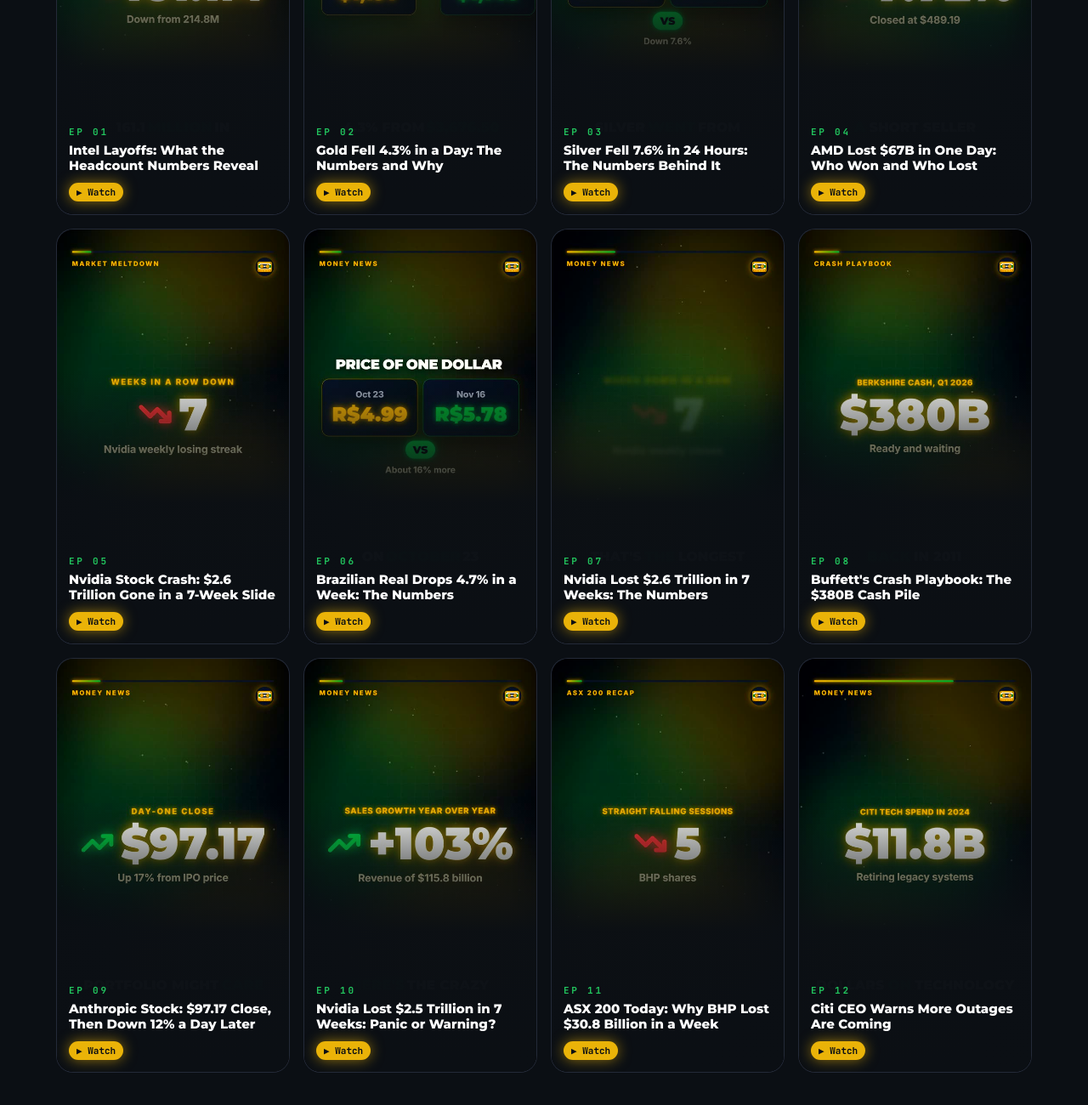
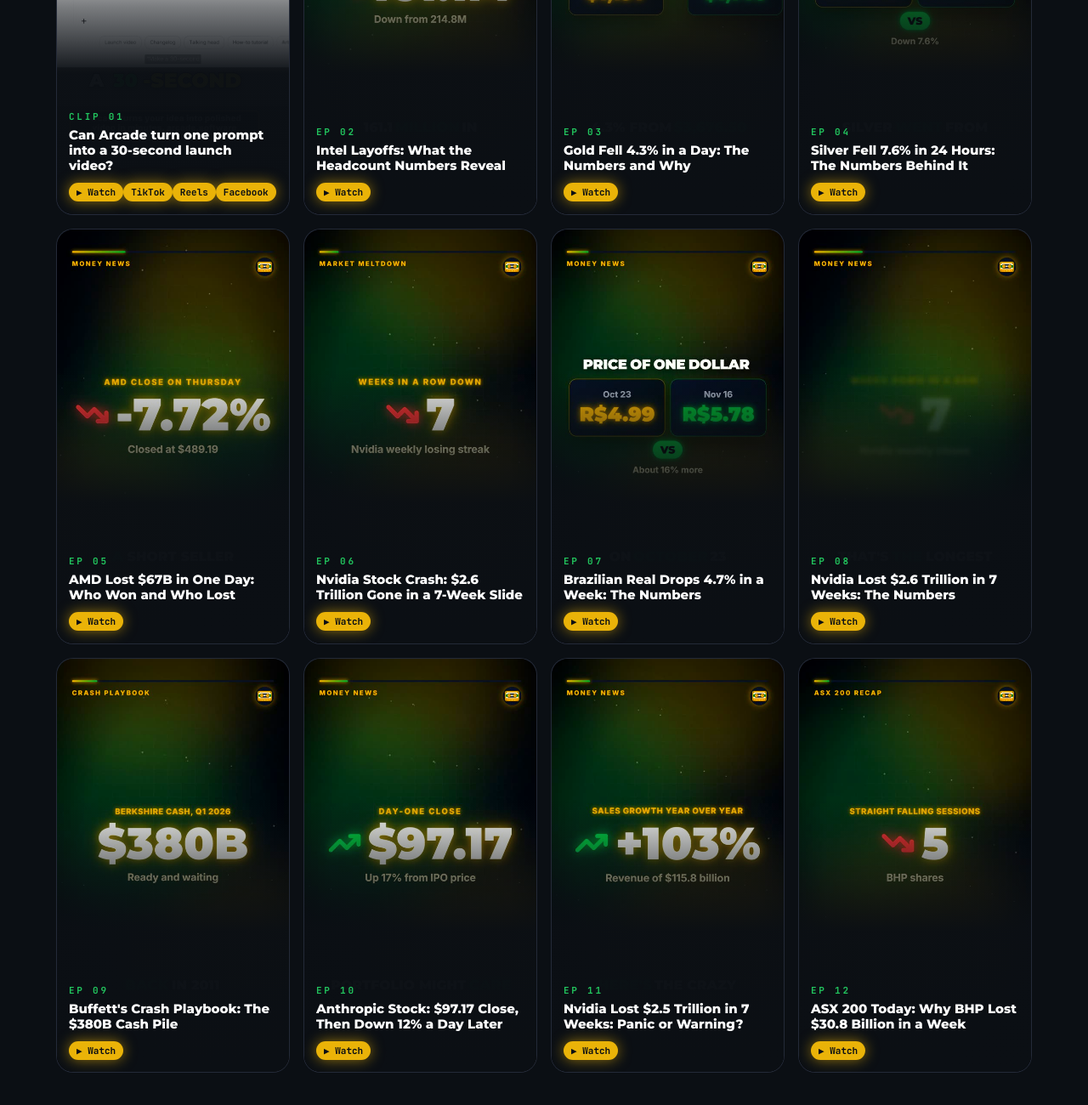
Before and after one commit to infnitycompany-collab/cashtape, a plain HTML site: page index.html in a window 1280 px wide. Shown: the part 1473-2773 px from the top of the page at 85% size. Drawn offline with Linux system fonts and the light colour scheme.

Commit message:
Latest episodes 2026-11-26 23:47

```diff
--- a/index.html
+++ b/index.html
@@ -64,53 +64,53 @@
       <p class="sub">One money question, one clear answer, one number you will remember. New shorts every day.</p>
     </div>
     <div class="eps">
+      <a class="ep reveal" href="https://www.youtube.com/shorts/DKPqQKjikF0">
+        <img src="img/ep_DKPqQKjikF0.jpg" alt="" loading="lazy">
+        <div class="meta"><div class="num">CLIP 01</div><h3>Can Arcade turn one prompt into a 30-second launch video?</h3><span class="chip">▶ Watch</span><span class="chip">TikTok</span><span class="chip">Reels</span><span class="chip">Facebook</span></div>
+      </a>
       <a class="ep reveal" href="https://www.youtube.com/shorts/YFsiQZAW01E">
         <img src="img/ep_YFsiQZAW01E.jpg" alt="" loading="lazy">
-        <div class="meta"><div class="num">EP 01</div><h3>Intel Layoffs: What the Headcount Numbers Reveal</h3><span class="chip">▶ Watch</span></div>
+        <div class="meta"><div class="num">EP 02</div><h3>Intel Layoffs: What the Headcount Numbers Reveal</h3><span class="chip">▶ Watch</span></div>
       </a>
       <a class="ep reveal" href="https://www.youtube.com/shorts/TCr8iJuz5xo">
         <img src="img/ep_TCr8iJuz5xo.jpg" alt="" loading="lazy">
-        <div class="meta"><div class="num">EP 02</div><h3>Gold Fell 4.3% in a Day: The Numbers and Why</h3><span class="chip">▶ Watch</span></div>
+        <div class="meta"><div class="num">EP 03</div><h3>Gold Fell 4.3% in a Day: The Numbers and Why</h3><span class="chip">▶ Watch</span></div>
       </a>
       <a class="ep reveal" href="https://www.youtube.com/shorts/4ctaHb4W8jg">
         <img src="img/ep_4ctaHb4W8jg.jpg" alt="" loading="lazy">
-        <div class="meta"><div class="num">EP 03</div><h3>Silver Fell 7.6% in 24 Hours: The Numbers Behind It</h3><span class="chip">▶ Watch</span></div>
+        <div class="meta"><div class="num">EP 04</div><h3>Silver Fell 7.6% in 24 Hours: The Numbers Behind It</h3><span class="chip">▶ Watch</span></div>
       </a>
       <a class="ep reveal" href="https://www.youtube.com/shorts/GrHqUVmEe0g">
         <img src="img/ep_GrHqUVmEe0g.jpg" alt="" loading="lazy">
-        <div class="meta"><div class="num">EP 04</div><h3>AMD Lost $67B in One Day: Who Won and Who Lost</h3><span class="chip">▶ Watch</span></div>
+        <div class="meta"><div class="num">EP 05</div><h3>AMD Lost $67B in One Day: Who Won and Who Lost</h3><span class="chip">▶ Watch</span></div>
       </a>
       <a class="ep reveal" href="https://www.youtube.com/shorts/_4Wm9TIyMEQ">
         <img src="img/ep__4Wm9TIyMEQ.jpg" alt="" loading="lazy">
-        <div class="meta"><div class="num">EP 05</div><h3>Nvidia Stock Crash: $2.6 Trillion Gone in a 7-Week Slide</h3><span class="chip">▶ Watch</span></div>
+        <div class="meta"><div class="num">EP 06</div><h3>Nvidia Stock Crash: $2.6 Trillion Gone in a 7-Week Slide</h3><span class="chip">▶ Watch</span></div>
       </a>
       <a class="ep reveal" href="https://www.youtube.com/shorts/OWYfmHqlL4U">
         <img src="img/ep_OWYfmHqlL4U.jpg" alt="" loading="lazy">
-        <div class="meta"><div class="num">EP 06</div><h3>Brazilian Real Drops 4.7% in a Week: The Numbers</h3><span class="chip">▶ Watch</span></div>
+        <div class="meta"><div class="num">EP 07</div><h3>Brazilian Real Drops 4.7% in a Week: The Numbers</h3><span class="chip">▶ Watch</span></div>
       </a>
       <a class="ep reveal" href="https://www.youtube.com/shorts/XjAAr4kDPGA">
         <img src="img/ep_XjAAr4kDPGA.jpg" alt="" loading="lazy">
-        <div class="meta"><div class="num">EP 07</div><h3>Nvidia Lost $2.6 Trillion in 7 Weeks: The Numbers</h3><span class="chip">▶ Watch</span></div>
+        <div class="meta"><div class="num">EP 08</div><h3>Nvidia Lost $2.6 Trillion in 7 Weeks: The Numbers</h3><span class="chip">▶ Watch</span></div>
       </a>
       <a class="ep reveal" href="https://www.youtube.com/shorts/gRdf015Y4A8">
         <img src="img/ep_gRdf015Y4A8.jpg" alt="" loading="lazy">
-        <div class="meta"><div class="num">EP 08</div><h3>Buffett&#x27;s Crash Playbook: The $380B Cash Pile</h3><span class="chip">▶ Watch</span></div>
+        <div class="meta"><div class="num">EP 09</div><h3>Buffett&#x27;s Crash Playbook: The $380B Cash Pile</h3><span class="chip">▶ Watch</span></div>
       </a>
       <a class="ep reveal" href="https://www.youtube.com/shorts/xqh6WpBowNA">
         <img src="img/ep_xqh6WpBowNA.jpg" alt="" loading="lazy">
-        <div class="meta"><div class="num">EP 09</div><h3>Anthropic Stock: $97.17 Close, Then Down 12% a Day Later</h3><span class="chip">▶ Watch</span></div>
+        <div class="meta"><div class="num">EP 10</div><h3>Anthropic Stock: $97.17 Close, Then Down 12% a Day Later</h3><span class="chip">▶ Watch</span></div>
       </a>
       <a class="ep reveal" href="https://www.youtube.com/shorts/wUTEru8Fs40">
         <img src="img/ep_wUTEru8Fs40.jpg" alt="" loading="lazy">
-        <div class="meta"><div class="num">EP 10</div><h3>Nvidia Lost $2.5 Trillion in 7 Weeks: Panic or Warning?</h3><span class="chip">▶ Watch</span></div>
+        <div class="meta"><div class="num">EP 11</div><h3>Nvidia Lost $2.5 Trillion in 7 Weeks: Panic or Warning?</h3><span class="chip">▶ Watch</span></div>
       </a>
       <a class="ep reveal" href="https://www.youtube.com/shorts/1NXzfQ3wr6U">
         <img src="img/ep_1NXzfQ3wr6U.jpg" alt="" loading="lazy">
-        <div class="meta"><div class="num">EP 11</div><h3>ASX 200 Today: Why BHP Lost $30.8 Billion in a Week</h3><span class="chip">▶ Watch</span></div>
-      </a>
-      <a class="ep reveal" href="https://www.youtube.com/shorts/ir1l71bCJU8">
-        <img src="img/ep_ir1l71bCJU8.jpg" alt="" loading="lazy">
-        <div class="meta"><div class="num">EP 12</div><h3>Citi CEO Warns More Outages Are Coming</h3><span class="chip">▶ Watch</span></div>
+        <div class="meta"><div class="num">EP 12</div><h3>ASX 200 Today: Why BHP Lost $30.8 Billion in a Week</h3><span class="chip">▶ Watch</span></div>
       </a>
     </div>
   </div>
```
Also changed, not shown: img/ep_DKPqQKjikF0.jpg (added).
